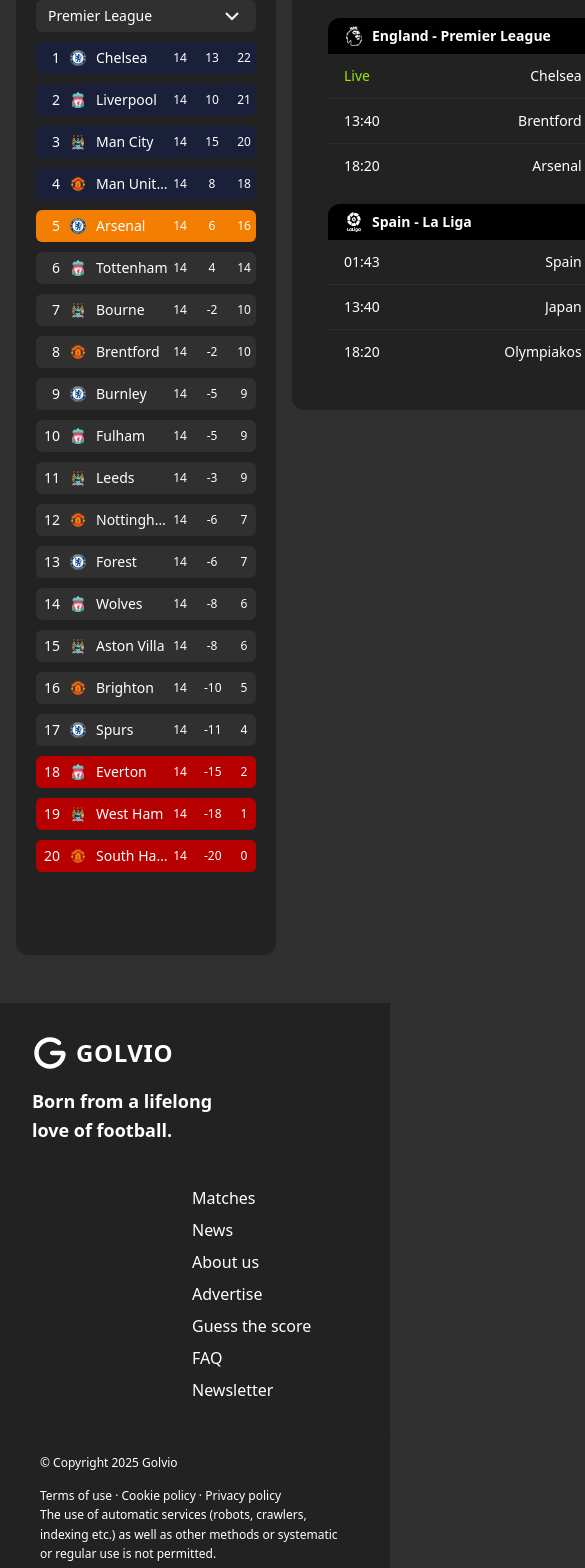
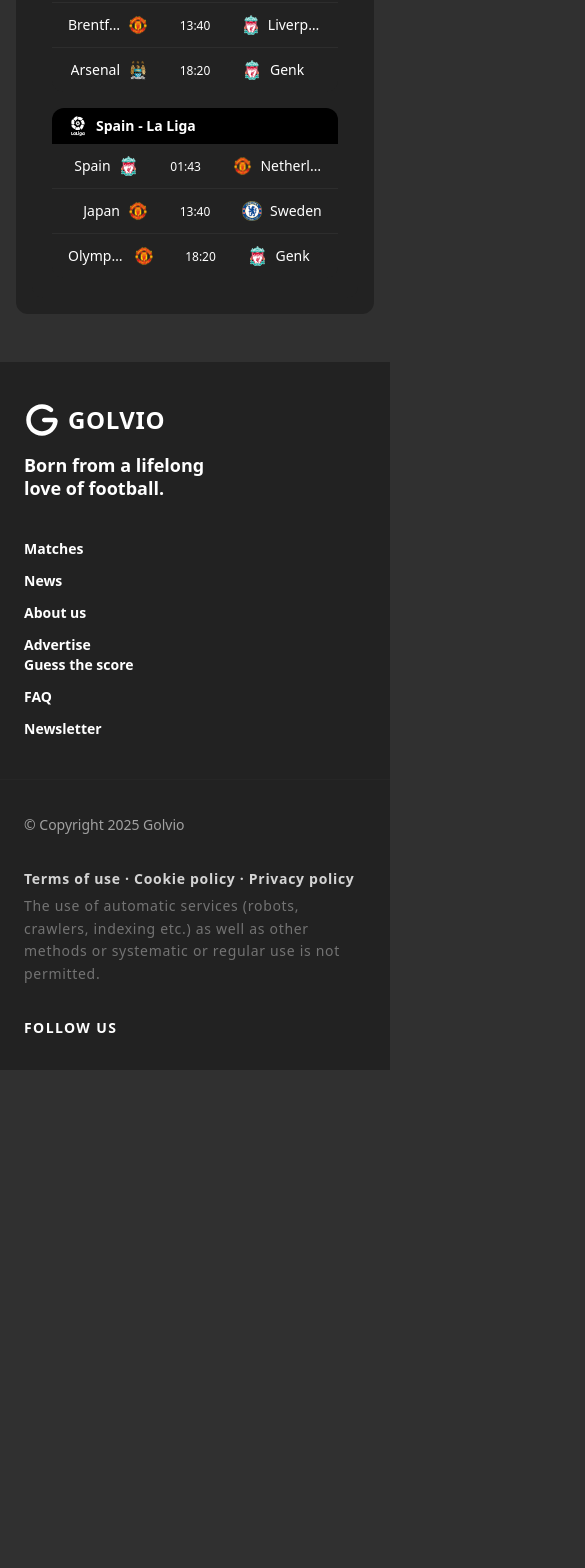
Before and after one commit to w3villa-kunj-bhatia/Football_Project, a React (Vite) app: page / in a window 390 px wide. Shown: the part 420-1988 px from the top of the page, 585 px wide, since content can reach past the window. After the commit the page ends 1490 px from the top, so only its background shows below. Built offline with nearby package versions, Linux system fonts and the light colour scheme.

Commit message:
Refactor footer layout and styling for improved responsiveness; update match header dates and standings team names for consistency

```diff
--- a/src/layout/Footer.jsx
+++ b/src/layout/Footer.jsx
@@ -4,45 +4,82 @@
 export default function Footer() {
   return (
     <footer className="mt-8 bg-card text-white">
-      <div className="grid grid-cols-1 gap-10 px-8 py-8 md:grid-cols-3">
+      {/* Top Section */}
+      <div className="flex flex-col gap-10 px-6 py-10 md:flex-row md:justify-between md:px-10 lg:px-20">
         <div className="flex flex-col gap-4">
           <div className="flex items-center gap-2">
             <div className="flex h-9 w-9 items-center justify-center rounded-md">
               <FontAwesomeIcon icon={faG} className="text-4xl" />
             </div>
-            <span className="text-2xl font-semibold tracking-wide">GOLVIO</span>
+            <span className="text-2xl font-semibold tracking-wide uppercase">
+              GOLVIO
+            </span>
           </div>
 
-          <p className="max-w-xs text-lg leading-relaxed font-bold">
+          <p className="text-lg font-bold leading-tight">
             Born from a lifelong
             <br />
             love of football.
           </p>
         </div>
 
-        <div className="flex flex-col gap-2 text-md ml-40">
-          <a href="#">Matches</a>
-          <a href="#">News</a>
-          <a href="#">About us</a>
-          <a href="#">Advertise</a>
-          <a href="#">Guess the score</a>
-          <a href="#">FAQ</a>
-          <a href="#">Newsletter</a>
+        {/* Navigation Links: 2 columns on mobile and desktop */}
+        <div className="text-sm font-bold mr-[50%]">
+          <div className="flex flex-col gap-3">
+            <a href="#" className="hover:text-lime-400">
+              Matches
+            </a>
+            <a href="#" className="hover:text-lime-400">
+              News
+            </a>
+            <a href="#" className="hover:text-lime-400">
+              About us
+            </a>
+            <a href="#" className="hover:text-lime-400">
+              Advertise
+            </a>
+          </div>
+          <div className="flex flex-col gap-3">
+            <a href="#" className="hover:text-lime-400">
+              Guess the score
+            </a>
+            <a href="#" className="hover:text-lime-400">
+              FAQ
+            </a>
+            <a href="#" className="hover:text-lime-400">
+              Newsletter
+            </a>
+          </div>
         </div>
       </div>
 
-      <div className="border-t border-neutral-800 px-10 py-5 text-xs">
-        <div className="flex flex-col gap-4 md:flex-row md:justify-between md:items-start">
-          <span className="leading-tight">© Copyright 2025 Golvio</span>
+      {/* Bottom Section */}
+      <div className="border-t border-neutral-800 px-6 py-8 md:px-10 lg:px-20">
+        <div className="flex flex-col gap-8 md:flex-row md:items-start md:justify-between">
+          {/* Copyright */}
+          <div className="shrink-0 mb-0">
+            <span className="text-sm font-medium text-neutral-400">
+              © Copyright 2025 Golvio
+            </span>
+          </div>
 
-          <p className="max-w-sm leading-relaxed">
-            Terms of use · Cookie policy · Privacy policy
-            <br />
-            The use of automatic services (robots, crawlers, indexing etc.) as
-            well as other methods or systematic or regular use is not permitted.
-          </p>
+          <div className="max-w-sm md:px-10">
+            <p className="text-sm leading-relaxed text-neutral-500 tracking-wider">
+              <span className="block font-bold text-neutral-300 mb-1">
+                Terms of use · Cookie policy · Privacy policy
+              </span>
+              The use of automatic services (robots, crawlers, indexing etc.) as
+              well as other methods or systematic or regular use is not
+              permitted.
+            </p>
+          </div>
 
-          <span className="text-white leading-tight">Follow us</span>
+          {/* Follow Us: Pushed to the right */}
+          <div className="flex flex-col gap-3 shrink-0">
+            <span className="text-sm font-bold uppercase tracking-widest text-white">
+              Follow us
+            </span>
+          </div>
         </div>
       </div>
     </footer>
--- a/src/layout/Layout.jsx
+++ b/src/layout/Layout.jsx
@@ -7,10 +7,16 @@
   return (
     <div className="min-h-screen flex flex-col bg-bg">
       <div className="flex-1 p-4">
-        <div className="grid grid-cols-[260px_1fr_320px] gap-4">
-          <SidebarLeft />
+        <div className="grid grid-cols-1 lg:grid-cols-[260px_1fr_320px] gap-4">
+          <div className="hidden lg:block">
+            <SidebarLeft />
+          </div>
+
           <MainContent />
-          <SidebarRight />
+
+          <div className="hidden lg:block">
+            <SidebarRight />
+          </div>
         </div>
       </div>
       <Footer />
--- a/src/main/HeroBanner.jsx
+++ b/src/main/HeroBanner.jsx
@@ -1,6 +1,6 @@
 export default function HeroBanner() {
   return (
-    <div className="h-64 w-full bg-card rounded-xl overflow-hidden shadow-lg">
+    <div className="h-40 md:h-64 w-full bg-card rounded-xl overflow-hidden shadow-lg border border-white/5">
       <img
         src="https://medianews.az/storage/7283/conversions/01K8FNS9CDYGEJS9JKD1ME78MF-large.jpg"
         alt="Football Hero Banner"
--- a/src/main/MatchList.jsx
+++ b/src/main/MatchList.jsx
@@ -4,12 +4,12 @@
 
 export default function MatchHeader() {
   const days = [
-    { label: "Wednesday", date: "09 Aug" },
     { label: "Yesterday", date: "10 Aug" },
     { label: "Today", date: "11 Aug", active: true },
     { label: "Tomorrow", date: "12 Aug" },
     { label: "Sunday", date: "13 Aug" },
     { label: "Sunday", date: "13 Aug" },
+    { label: "Monday", date: "14 Aug" },
   ];
 
   return (
--- a/src/main/MatchesTable.jsx
+++ b/src/main/MatchesTable.jsx
@@ -121,20 +121,29 @@
                 className="grid grid-cols-[70px_1fr_70px_1fr] items-center px-4 py-3 text-sm"
               >
                 <div
-                  className={
+                  className={`hidden lg:block ${
                     match.live ? "text-lime-400 font-medium" : "text-muted"
-                  }
+                  }`}
                 >
                   {match.time}
                 </div>
 
-                <TeamCell name={match.home} align="right" />
+                <div className="grid grid-cols-[1fr_70px_1fr] lg:contents col-span-4 lg:col-span-1">
+                  <TeamCell name={match.home} align="right" />
 
-                <div className="text-center font-semibold">
-                  {match.score ?? "—"}
+                  <div className="text-center font-semibold">
+                    {match.score ?? (
+                      <>
+                        <span className="lg:hidden text-xs text-muted font-normal">
+                          {match.time}
+                        </span>
+                        <span className="hidden lg:inline">—</span>
+                      </>
+                    )}
+                  </div>
+
+                  <TeamCell name={match.away} align="left" />
                 </div>
-
-                <TeamCell name={match.away} align="left" />
               </div>
             ))}
           </div>
--- a/src/sidebar/Standings.jsx
+++ b/src/sidebar/Standings.jsx
@@ -12,15 +12,15 @@
   { name: "Chelsea", stats: [14, 13, 22] },
   { name: "Liverpool", stats: [14, 10, 21] },
   { name: "Man City", stats: [14, 15, 20] },
-  { name: "Man United", stats: [14, 8, 18] },
+  { name: "Man Utd", stats: [14, 8, 18] },
   { name: "Arsenal", stats: [14, 6, 16] },
-  { name: "Tottenham", stats: [14, 4, 14] },
+  { name: "Totteham", stats: [14, 4, 14] },
   { name: "Bourne", stats: [14, -2, 10] },
   { name: "Brentford", stats: [14, -2, 10] },
   { name: "Burnley", stats: [14, -5, 9] },
   { name: "Fulham", stats: [14, -5, 9] },
   { name: "Leeds", stats: [14, -3, 9] },
-  { name: "Nottingham", stats: [14, -6, 7] },
+  { name: "Notting", stats: [14, -6, 7] },
   { name: "Forest", stats: [14, -6, 7] },
   { name: "Wolves", stats: [14, -8, 6] },
   { name: "Aston Villa", stats: [14, -8, 6] },
@@ -28,7 +28,7 @@
   { name: "Spurs", stats: [14, -11, 4] },
   { name: "Everton", stats: [14, -15, 2] },
   { name: "West Ham", stats: [14, -18, 1] },
-  { name: "South Ham", stats: [14, -20, 0] },
+  { name: "Hamshire", stats: [14, -20, 0] },
 ];
 
 const leagues = [
```
